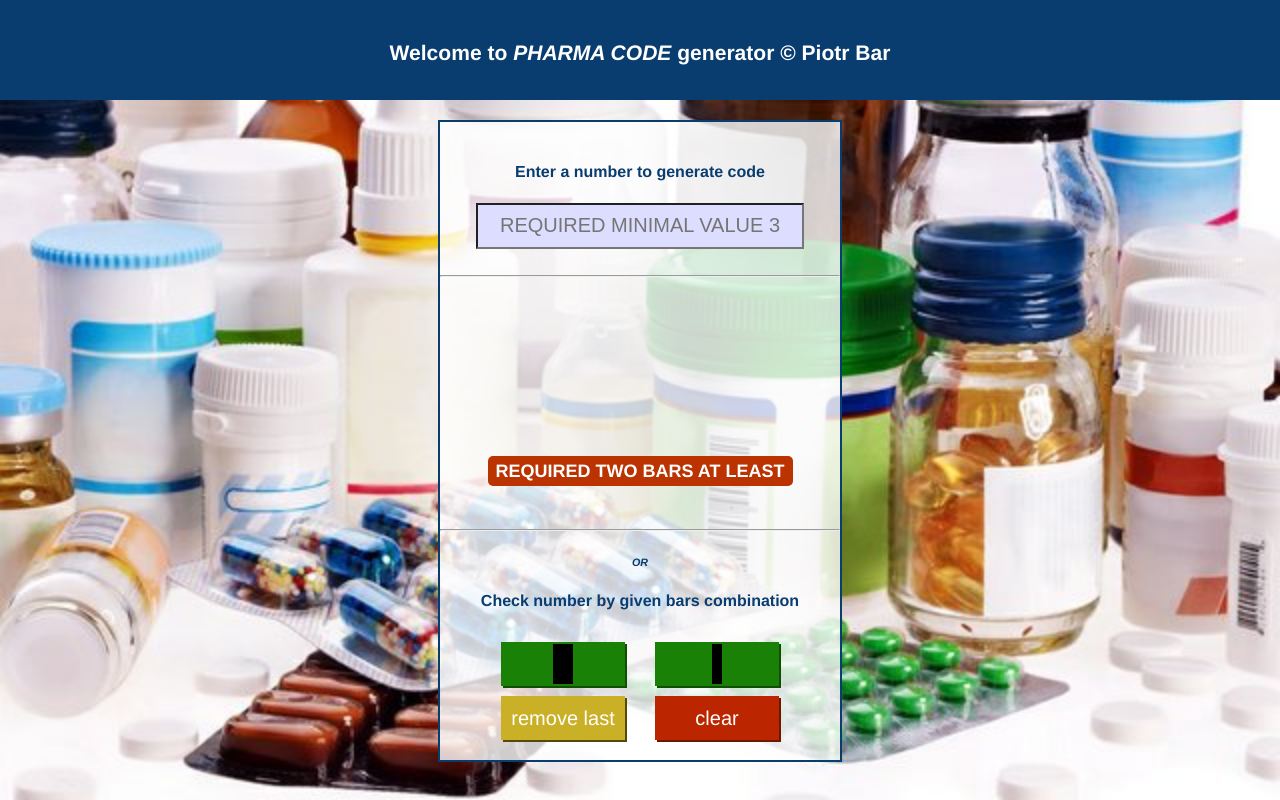
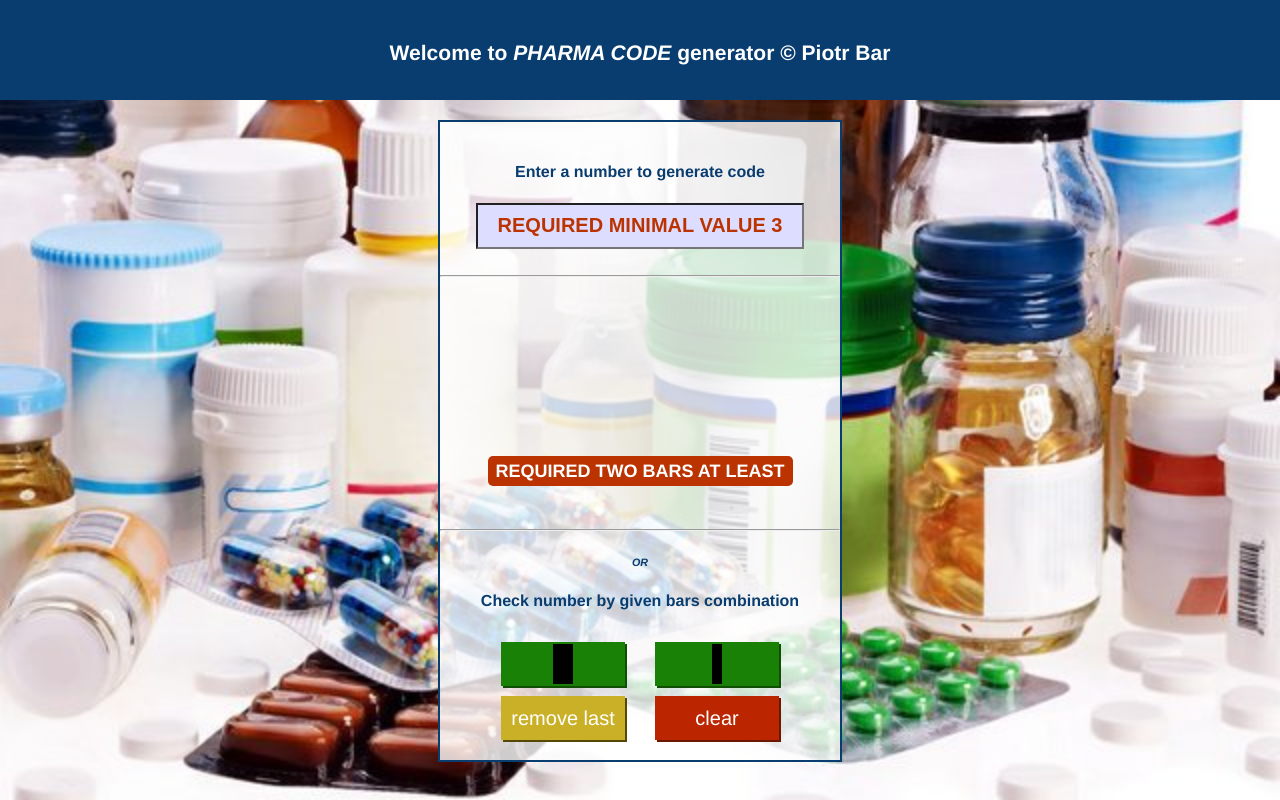
Before and after one commit to sb17018/laetus-code_react, a React (Create React App) app: page / in a window 1280 px wide. Built offline with nearby package versions, Linux system fonts and the light colour scheme.

Commit message:
Stylize more

```diff
--- a/src/components/panels/InsertNumberPanel.js
+++ b/src/components/panels/InsertNumberPanel.js
@@ -4,7 +4,7 @@ function InsertNumberPanel() {
     return <div>
         <h4>Enter a number to generate code</h4>
         <div id="toEnterNumber">
-            <input type="type" id={selectors.userInputField} placeholder="REQUIRED MINIMAL VALUE 3" onCopy="false" />
+            <input type="number" id={selectors.userInputField} placeholder="REQUIRED MINIMAL VALUE 3" onCopy="false" />
         </div>
     </div>;
 }
--- a/src/components/panels/InsertNumberPanel.module.css
+++ b/src/components/panels/InsertNumberPanel.module.css
@@ -1,13 +1,31 @@
 #userInputField {
     width: 80%;
     height: 40px;
-	color: #777788;
+    margin: 0;
     text-align: center;
     font-size: 34px;
+    color: #777788;
     background-color: #ddddff;
     outline: 0;
 }
 
-#userInputField:placeholder-shown{
+#userInputField:placeholder-shown {
     font-size: 20px;
+    font-weight: bold;
 }
+
+#userInputField::placeholder {
+    color: #bb3300;
+}
+
+/* Chrome, Safari, Edge, Opera */
+input::-webkit-outer-spin-button,
+input::-webkit-inner-spin-button {
+  -webkit-appearance: none;
+  margin: 0;
+}
+
+/* Firefox */
+input[type=number] {
+  -moz-appearance: textfield;
+}
```
Lines whose indentation alone changed are shown as unchanged.
